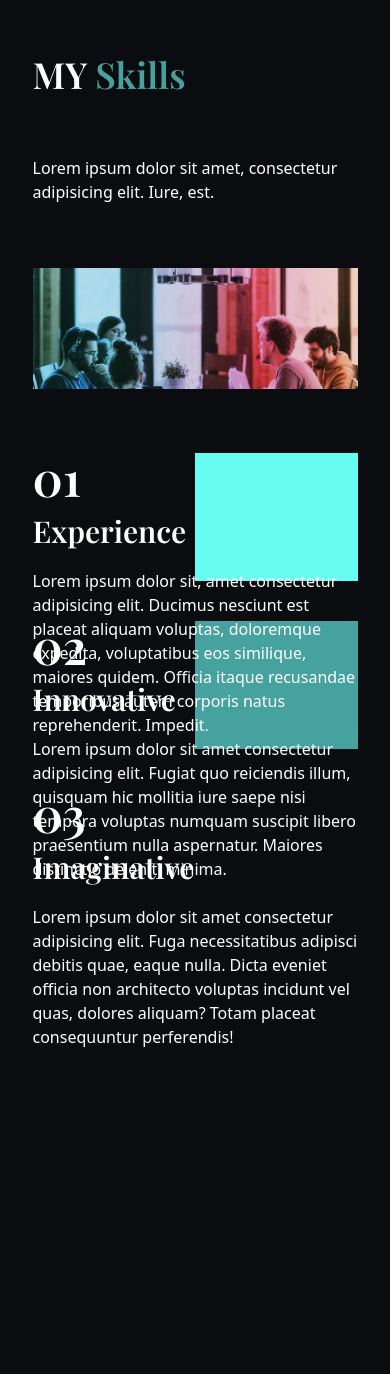
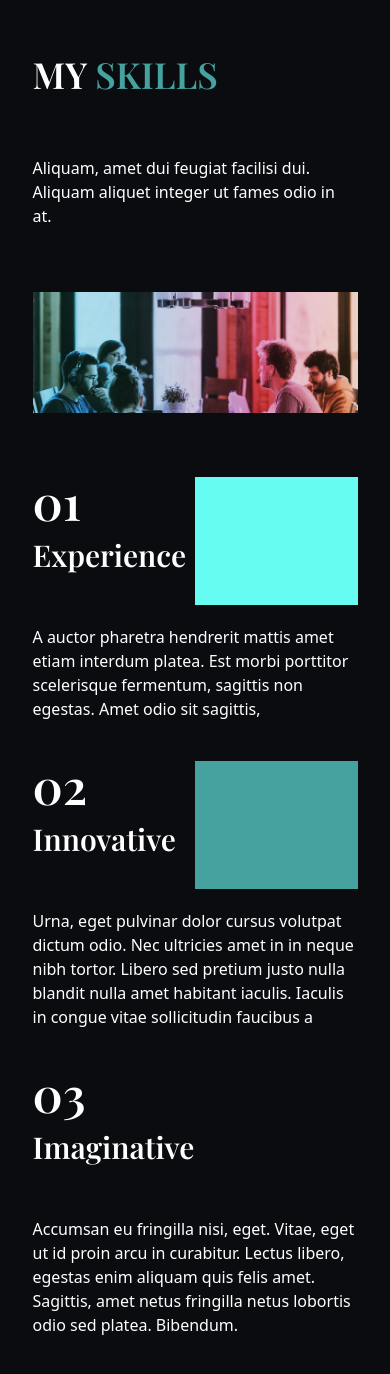
Before and after one commit to travisburns/portfoliosite, a React (Vite) app in the folder portfoliosite/: page / in a window 390 px wide. Shown: the part 1199-2573 px from the top of the page. Before the commit the page ends 2248 px from the top, so only its background shows below. Built offline with nearby package versions, Linux system fonts and the light colour scheme.

Commit message:
added better responsiveness of skills items

```diff
--- a/portfoliosite/src/scenes/MySkills.jsx
+++ b/portfoliosite/src/scenes/MySkills.jsx
@@ -1,147 +1,142 @@
 import LineGradient from "../components/LineGradient";
 import useMediaQuery from "../hooks/useMediaQuery";
 import { motion } from "framer-motion";
-import skillsimg from '../assets/skills-image.png'
+import myskills from '../assets/skills-image.png'
 
 const MySkills = () => {
-    const isAboveMediumScreens = useMediaQuery("(min-width: 1060px");
-
-
+  const isAboveLarge = useMediaQuery("(min-width: 1060px)");
   return (
     <section id="skills" className="pt-10 pb-24">
-            {/* HEADER AND IMAGE SECTION */ }
+      {/* HEADER AND IMAGE SECTION */}
       <div className="md:flex md:justify-between md:gap-16 mt-32">
         <motion.div
           className="md:w-1/3"
           initial="hidden"
           whileInView="visible"
           viewport={{ once: true, amount: 0.5 }}
-             transition={ {duration: 0.5 }}
+          transition={{ duration: 0.5 }}
           variants={{
             hidden: { opacity: 0, x: -50 },
-                 visible: { opacity: 1, x: 0 }
+            visible: { opacity: 1, x: 0 },
           }}
-
         >
           <p className="font-playfair font-semibold text-4xl mb-5">
-                MY <span className="text-red">Skills </span>
+            MY <span className="text-red">SKILLS</span>
           </p>
           <LineGradient width="w-1/3" />
           <p className="mt-10 mb-7">
-                Lorem ipsum dolor sit amet, consectetur adipisicing elit. Iure, est.
+            Aliquam, amet dui feugiat facilisi dui. Aliquam aliquet integer ut
+            fames odio in at.
           </p>
         </motion.div>
 
         <div className="mt-16 md:mt-0">
-                {isAboveMediumScreens ? (
+          {isAboveLarge ? (
             <div
-                     className=" relative z-0 ml-20 before:absolute before:-top-10 before:-left-10
-                     before:w-full  before:h-full
-                     before:border-2 before:border-blue before:z-index-[-1]"
+              className="relative z-0 ml-20 before:absolute before:-top-10 before:-left-10
+              before:w-full before:h-full before:border-2 before:border-blue before:z-[-1]"
             >
               <img
                 alt="skills"
                 className="z-10"
-                         src={skillsimg}/>
+                src={myskills}
+              />
             </div>
           ) : (
-                    <img
-                    alt="skills"
-                    className="z-10"
-                    src={skillsimg}/>
+            <img alt="skills" className="z-10" src={myskills} />
           )}
         </div>
+      </div>
 
-            </div>
       {/* SKILLS */}
       <div className="md:flex md:justify-between mt-16 gap-32">
-            {/*EXPERIENCE */ }
+        {/* EXPERIENCE */}
         <motion.div
           className="md:w-1/3 mt-10"
           initial="hidden"
           whileInView="visible"
           viewport={{ once: true, amount: 0.5 }}
-             transition={ {duration: 0.5 }}
+          transition={{ duration: 0.5 }}
           variants={{
             hidden: { opacity: 0, y: 50 },
-                 visible: { opacity: 1, y: 0 }
+            visible: { opacity: 1, y: 0 },
           }}
-
         >
           <div className="relative h-32">
             <div className="z-10">
-                    <p className="font-playfair font-semibold text-5xl"> 01</p>
-                    <p className="font-playfair font-semibold text-3xl mt-3">Experience</p>
+              <p className="font-playfair font-semibold text-5xl">01</p>
+              <p className="font-playfair font-semibold text-3xl mt-3">
+                Experience
+              </p>
             </div>
             <div className="w-1/2 md:w-3/4 h-32 bg-blue absolute right-0 top-0 z-[-1]" />
+          </div>
           <p className="mt-5">
-                        Lorem ipsum dolor sit, amet consectetur adipisicing elit. Ducimus nesciunt est placeat aliquam voluptas,
-                        doloremque expedita, voluptatibus eos similique, maiores quidem. Officia itaque recusandae temporibus autem
-                        corporis natus reprehenderit. Impedit.
+            A auctor pharetra hendrerit mattis amet etiam interdum platea. Est
+            morbi porttitor scelerisque fermentum, sagittis non egestas. Amet
+            odio sit sagittis,
           </p>
-                </div>
         </motion.div>
 
-
-            {/*INNOVATIVE */ }
+        {/* INNOVATIVE */}
         <motion.div
           className="md:w-1/3 mt-10"
           initial="hidden"
           whileInView="visible"
           viewport={{ once: true, amount: 0.5 }}
-             transition={ { delay: 0.2, duration: 0.5 }}
+          transition={{ delay: 0.2, duration: 0.5 }}
           variants={{
             hidden: { opacity: 0, y: 50 },
-                 visible: { opacity: 1, y: 0 }
+            visible: { opacity: 1, y: 0 },
           }}
-
         >
           <div className="relative h-32">
             <div className="z-10">
-                    <p className="font-playfair font-semibold text-5xl"> 02</p>
-                    <p className="font-playfair font-semibold text-3xl mt-3">Innovative</p>
+              <p className="font-playfair font-semibold text-5xl">02</p>
+              <p className="font-playfair font-semibold text-3xl mt-3">
+                Innovative
+              </p>
             </div>
             <div className="w-1/2 md:w-3/4 h-32 bg-red absolute right-0 top-0 z-[-1]" />
+          </div>
           <p className="mt-5">
-                        Lorem ipsum dolor sit amet consectetur adipisicing elit. Fugiat quo reiciendis illum,
-                        quisquam hic mollitia iure saepe nisi tempora voluptas numquam suscipit libero praesentium
-                        nulla aspernatur. Maiores distinctio deleniti minima.
+            Urna, eget pulvinar dolor cursus volutpat dictum odio. Nec ultricies
+            amet in in neque nibh tortor. Libero sed pretium justo nulla blandit
+            nulla amet habitant iaculis. Iaculis in congue vitae sollicitudin
+            faucibus a
           </p>
-                </div>
         </motion.div>
-
-
-              {/*IMAGINATIVE */ }
+        {/* IMAGINATIVE */}
         <motion.div
           className="md:w-1/3 mt-10"
           initial="hidden"
           whileInView="visible"
           viewport={{ once: true, amount: 0.5 }}
-             transition={ { delay: 0.4, duration: 0.5 }}
+          transition={{ delay: 0.4, duration: 0.5 }}
           variants={{
             hidden: { opacity: 0, y: 50 },
-                 visible: { opacity: 1, y: 0 }
+            visible: { opacity: 1, y: 0 },
           }}
-
         >
           <div className="relative h-32">
             <div className="z-10">
-                    <p className="font-playfair font-semibold text-5xl"> 03</p>
-                    <p className="font-playfair font-semibold text-3xl mt-3">Imaginative</p>
+              <p className="font-playfair font-semibold text-5xl">03</p>
+              <p className="font-playfair font-semibold text-3xl mt-3">
+                Imaginative
+              </p>
             </div>
             <div className="w-1/2 md:w-3/4 h-32 bg-yellow absolute right-0 top-0 z-[-1]" />
+          </div>
           <p className="mt-5">
-                        Lorem ipsum dolor sit amet consectetur adipisicing elit. Fuga necessitatibus
-                        adipisci debitis quae, eaque nulla. Dicta eveniet officia non architecto voluptas
-                        incidunt vel quas, dolores aliquam? Totam placeat consequuntur perferendis!
+            Accumsan eu fringilla nisi, eget. Vitae, eget ut id proin arcu in
+            curabitur. Lectus libero, egestas enim aliquam quis felis amet.
+            Sagittis, amet netus fringilla netus lobortis odio sed platea.
+            Bibendum.
           </p>
+        </motion.div>
       </div>
-            </motion.div>
+    </section>
+  );
+};
 
-            </div>
-
-        </section>
-    )
-}
-
-export default MySkills
+export default MySkills;
```
Lines whose indentation alone changed are shown as unchanged.
